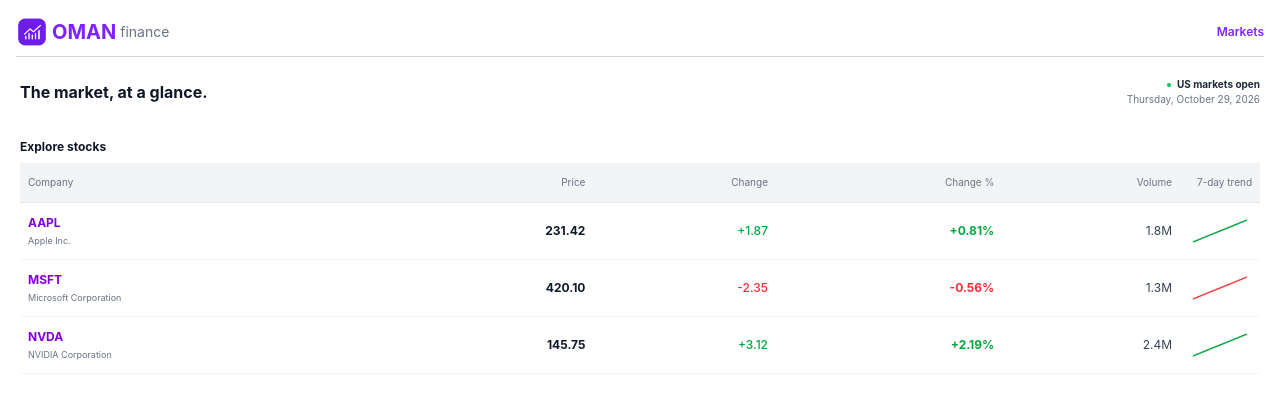
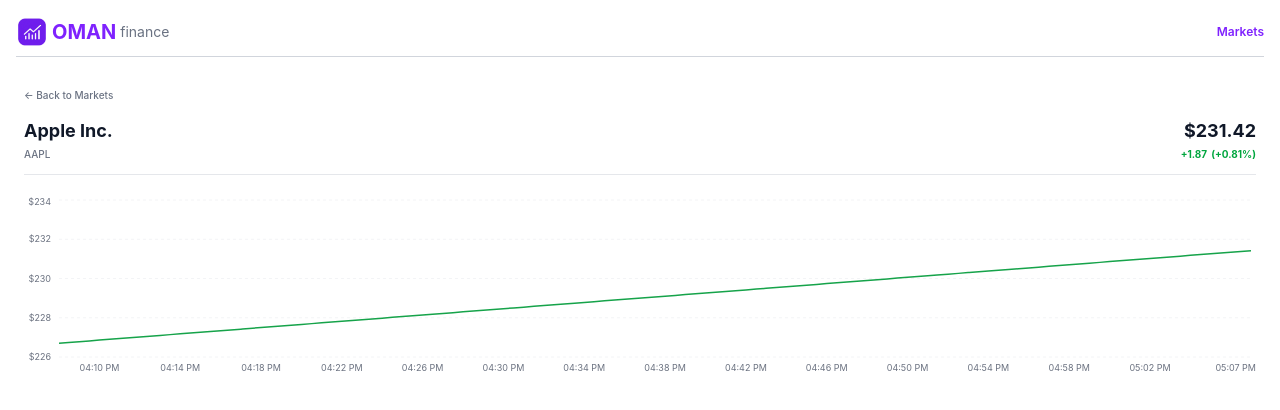
Before and after one commit to Gugau21/OMAN_finance, a React (Vite) app in the folder frontend/: page / in a window 1280 px wide. Both pictures are taken after a click on the button "AAPL". Shown: the top 410 px of the page. Built offline with nearby package versions, Linux system fonts and the light colour scheme.

Commit message:
[#36]Add compact stock details page with line chart
- Add StockDetailsPage component to display individual stock data
- Implement React state in App.tsx to handle page navigation

```diff
--- a/frontend/src/App.tsx
+++ b/frontend/src/App.tsx
@@ -1,11 +1,19 @@
+import { useState } from 'react';
 import { Header } from './components/Header';
 import { MainPage } from './pages/MainPage';
+import { StockDetailsPage } from './pages/StockDetailsPage';
 
 export default function App() {
+  const [selectedSymbol, setSelectedSymbol] = useState<string | null>(null);
+
   return (
-    <div className=" mx-auto p-4 flex flex-col gap-4 bg-white min-h-screen">
+    <div className="mx-auto p-4 flex flex-col gap-4 bg-white min-h-screen">
       <Header />
-      <MainPage />
+      {selectedSymbol ? (
+        <StockDetailsPage symbol={selectedSymbol} onBack={() => setSelectedSymbol(null)} />
+      ) : (
+        <MainPage onStockSelect={setSelectedSymbol} />
+      )}
     </div>
   );
 }
--- a/frontend/src/pages/MainPage.tsx
+++ b/frontend/src/pages/MainPage.tsx
@@ -17,7 +17,11 @@ type CombinedStockData = {
   sparkline: PricePoint[];
 };
 
-export function MainPage() {
+type MainPageProps = {
+  onStockSelect: (symbol: string) => void;
+};
+
+export function MainPage({ onStockSelect }: MainPageProps) {
   const [marketStatus, setMarketStatus] = useState<MarketStatus | null>(null);
   const [marketDate, setMarketDate] = useState<string>('');
   const [stocksData, setStocksData] = useState<CombinedStockData[]>([]);
@@ -221,7 +225,10 @@ export function MainPage() {
                     >
                       <td className="py-3 px-2">
                         <div className="flex flex-col items-start gap-1">
-                          <button className="text-purple-700 font-bold text-xs hover:underline focus:outline-none">
+                          <button
+                            onClick={() => onStockSelect(row.symbol)}
+                            className="text-purple-700 font-bold text-xs hover:underline focus:outline-none"
+                          >
                             {row.symbol}
                           </button>
                           <span className="text-gray-500 text-[9px]">{row.name}</span>
--- /dev/null
+++ b/frontend/src/pages/StockDetailsPage.tsx
@@ -0,0 +1,204 @@
+import { useEffect, useState } from 'react';
+import { getStocks } from '../data/stocksData';
+import { getStockStats } from '../data/stockStatsData';
+import { getSparklines } from '../data/sparklinesData';
+import type { PricePoint } from '../types/stock';
+import {
+  LineChart,
+  Line,
+  XAxis,
+  YAxis,
+  Tooltip,
+  ResponsiveContainer,
+  CartesianGrid,
+} from 'recharts';
+
+type StockDetails = {
+  symbol: string;
+  name: string;
+  price: number;
+  change: number;
+  changePercent: number;
+  volume: number;
+  chartData: Array<{
+    timestamp: string;
+    price: number;
+  }>;
+};
+
+type StockDetailsPageProps = {
+  symbol: string;
+  onBack: () => void;
+};
+
+export function StockDetailsPage({ symbol, onBack }: StockDetailsPageProps) {
+  const [stockDetails, setStockDetails] = useState<StockDetails | null>(null);
+  const [isLoading, setIsLoading] = useState(true);
+  const [error, setError] = useState<string | null>(null);
+
+  useEffect(() => {
+    const controller = new AbortController();
+
+    async function loadStockDetails() {
+      try {
+        setIsLoading(true);
+        setError(null);
+
+        const [stocks, stats, sparklines] = await Promise.all([
+          getStocks({ signal: controller.signal }),
+          getStockStats({ signal: controller.signal }),
+          getSparklines({ signal: controller.signal }),
+        ]);
+
+        const stock = stocks?.find((s) => s.symbol === symbol);
+        const stat = stats?.find((s) => s.symbol === symbol);
+        const spark = sparklines?.find((s) => s.symbol === symbol);
+
+        if (stock && stat && spark) {
+          const chartData = spark.points.map((pt: PricePoint) => {
+            return {
+              timestamp: new Date(pt.timestamp).toLocaleTimeString([], {
+                hour: '2-digit',
+                minute: '2-digit',
+              }),
+              price: pt.price,
+            };
+          });
+
+          setStockDetails({
+            symbol: stock.symbol,
+            name: stock.name,
+            price: stat.price,
+            change: stat.change,
+            changePercent: stat.changePercent,
+            volume: stat.volume,
+            chartData,
+          });
+        } else {
+          setError(`Could not find data for ${symbol}.`);
+        }
+      } catch (err: unknown) {
+        if (err instanceof Error && err.name !== 'AbortError') {
+          setError('Failed to load stock details. Please try again.');
+        } else if (!(err instanceof Error)) {
+          setError('An unexpected error occurred.');
+        }
+      } finally {
+        setIsLoading(false);
+      }
+    }
+
+    loadStockDetails();
+    return () => controller.abort();
+  }, [symbol]);
+
+  if (isLoading) {
+    return (
+      <div className="w-full max-w-7xl mx-auto px-2 py-3 bg-white min-h-screen">
+        <div className="w-12 h-2 bg-gray-200 rounded animate-pulse mb-4"></div>
+        <div className="w-24 h-4 bg-gray-200 rounded animate-pulse mb-1"></div>
+        <div className="w-16 h-2 bg-gray-100 rounded animate-pulse mb-4"></div>
+        <div className="w-full h-48 bg-gray-50 rounded animate-pulse mb-4"></div>
+      </div>
+    );
+  }
+
+  if (error || !stockDetails) {
+    return (
+      <div className="w-full max-w-7xl mx-auto px-2 py-3 bg-white min-h-screen">
+        <button
+          onClick={onBack}
+          className="text-[10px] text-purple-700 hover:underline mb-4 font-inter"
+        >
+          &larr; Back to Markets
+        </button>
+        <div className="p-3 bg-red-50 text-red-600 rounded-lg border border-red-100 text-[10px]">
+          {error || 'Stock not found'}
+        </div>
+      </div>
+    );
+  }
+
+  const isPositive = stockDetails.change >= 0;
+  const colorClass = isPositive ? 'text-green-600' : 'text-red-500';
+  const strokeColor = isPositive ? '#16a34a' : '#ef4444';
+
+  return (
+    <div className="w-full max-w-7xl mx-auto px-2 pt-2 pb-4 flex flex-col gap-3 bg-white min-h-screen font-inter">
+      {/* Navigation */}
+      <div>
+        <button
+          onClick={onBack}
+          className="text-[10px] font-medium text-gray-500 hover:text-purple-700 transition-colors"
+        >
+          &larr; Back to Markets
+        </button>
+      </div>
+
+      {/* Header Info */}
+      <div className="flex flex-row justify-between items-end border-b border-gray-200 pb-3">
+        <div className="flex flex-col gap-0.5">
+          <h1 className="text-lg font-bold text-gray-900">{stockDetails.name}</h1>
+          <span className="text-[10px] font-medium text-gray-500">{stockDetails.symbol}</span>
+        </div>
+        <div className="flex flex-col items-end gap-0.5">
+          <span className="text-lg font-bold text-gray-900">${stockDetails.price.toFixed(2)}</span>
+          <div className={`flex flex-row gap-1 text-[10px] font-bold ${colorClass}`}>
+            <span>
+              {isPositive ? '+' : ''}
+              {stockDetails.change.toFixed(2)}
+            </span>
+            <span>
+              ({isPositive ? '+' : ''}
+              {stockDetails.changePercent.toFixed(2)}%)
+            </span>
+          </div>
+        </div>
+      </div>
+
+      {/* Main Chart */}
+      <div className="w-full h-48 mt-2">
+        <ResponsiveContainer width="100%" height="100%">
+          <LineChart
+            data={stockDetails.chartData}
+            margin={{ top: 5, right: 5, left: -25, bottom: 0 }}
+          >
+            <CartesianGrid strokeDasharray="3 3" vertical={false} stroke="#f3f4f6" />
+            <XAxis
+              dataKey="timestamp"
+              axisLine={false}
+              tickLine={false}
+              tick={{ fontSize: 9, fill: '#6b7280' }}
+              minTickGap={30}
+            />
+            <YAxis
+              domain={['auto', 'auto']}
+              axisLine={false}
+              tickLine={false}
+              tick={{ fontSize: 9, fill: '#6b7280' }}
+              tickFormatter={(val) => `$${val}`}
+            />
+            <Tooltip
+              contentStyle={{
+                borderRadius: '6px',
+                border: 'none',
+                padding: '6px',
+                boxShadow: '0 2px 4px -1px rgb(0 0 0 / 0.1)',
+              }}
+              labelStyle={{ color: '#6b7280', fontSize: '10px', marginBottom: '2px' }}
+              itemStyle={{ color: '#111827', fontSize: '12px', fontWeight: 'bold' }}
+            />
+            <Line
+              type="monotone"
+              dataKey="price"
+              stroke={strokeColor}
+              strokeWidth={1.5}
+              dot={false}
+              activeDot={{ r: 3, fill: strokeColor, stroke: '#fff', strokeWidth: 1.5 }}
+            />
+          </LineChart>
+        </ResponsiveContainer>
+      </div>
+    </div>
+  );
+}
```
